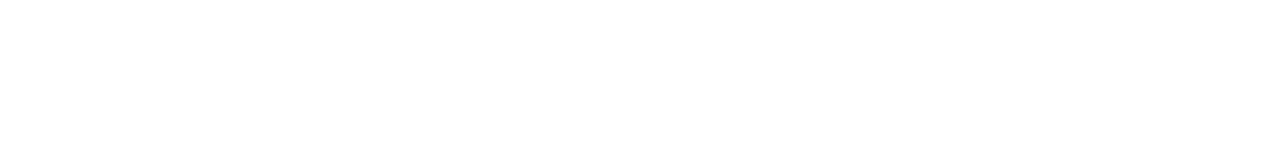
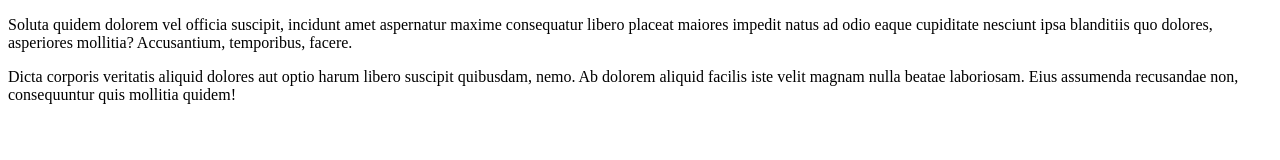
Before and after one commit to petlatkea/RedesignProjekt, a plain HTML site: page index.html in a window 1280 px wide. Drawn offline with Linux system fonts and the light colour scheme.

Commit message:
add text to afsnit2

```diff
--- a/index.html
+++ b/index.html
@@ -10,7 +10,10 @@
 <body>
    <header><nav></nav></header>
    <section id="afsnit1"></section>
-   <section id="afsnit2"></section>
+   <section id="afsnit2">
+      <p>Soluta quidem dolorem vel officia suscipit, incidunt amet aspernatur maxime consequatur libero placeat maiores impedit natus ad odio eaque cupiditate nesciunt ipsa blanditiis quo dolores, asperiores mollitia? Accusantium, temporibus, facere.</p>
+       <p>Dicta corporis veritatis aliquid dolores aut optio harum libero suscipit quibusdam, nemo. Ab dolorem aliquid facilis iste velit magnam nulla beatae laboriosam. Eius assumenda recusandae non, consequuntur quis mollitia quidem!</p>
+   </section>
    <section id="afsnit3"></section>
    <section id="afsnit4"></section>
 
```
